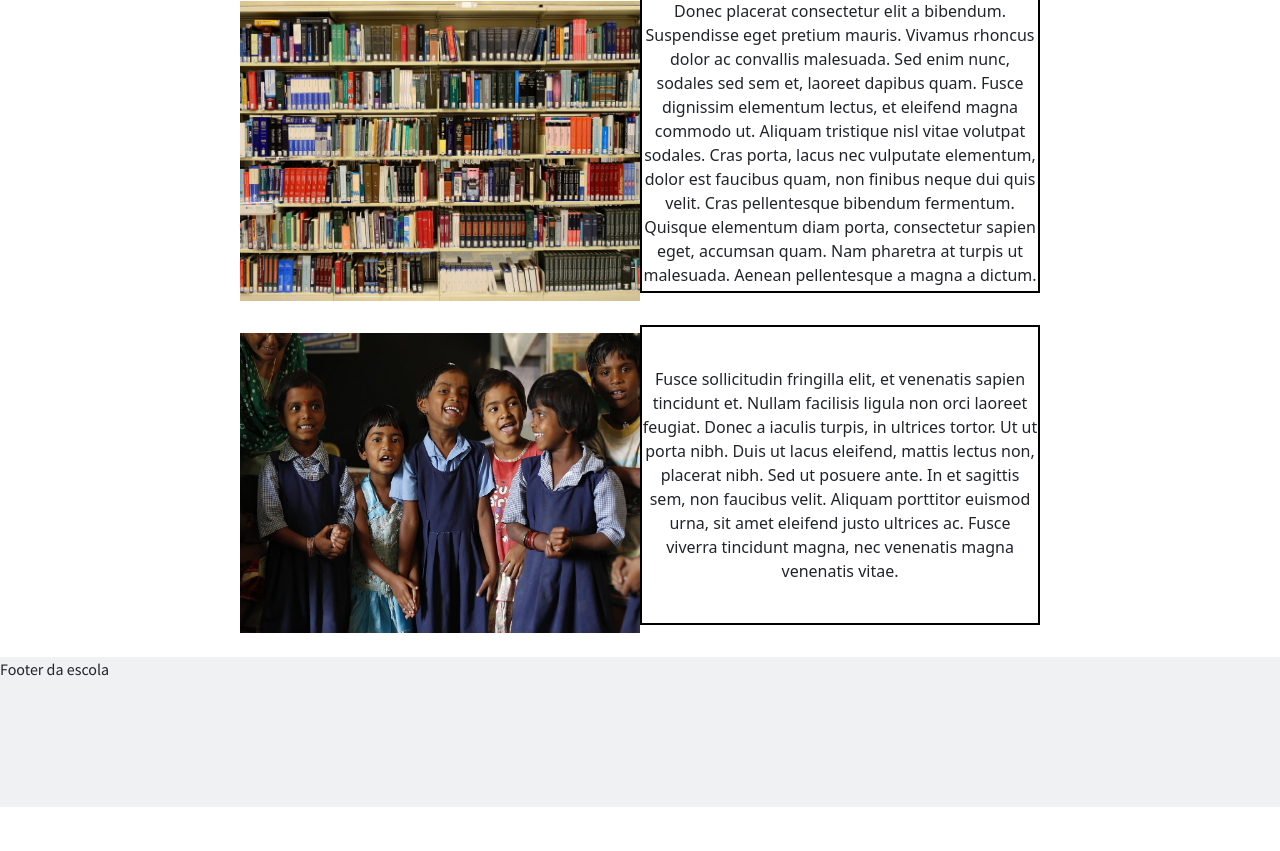
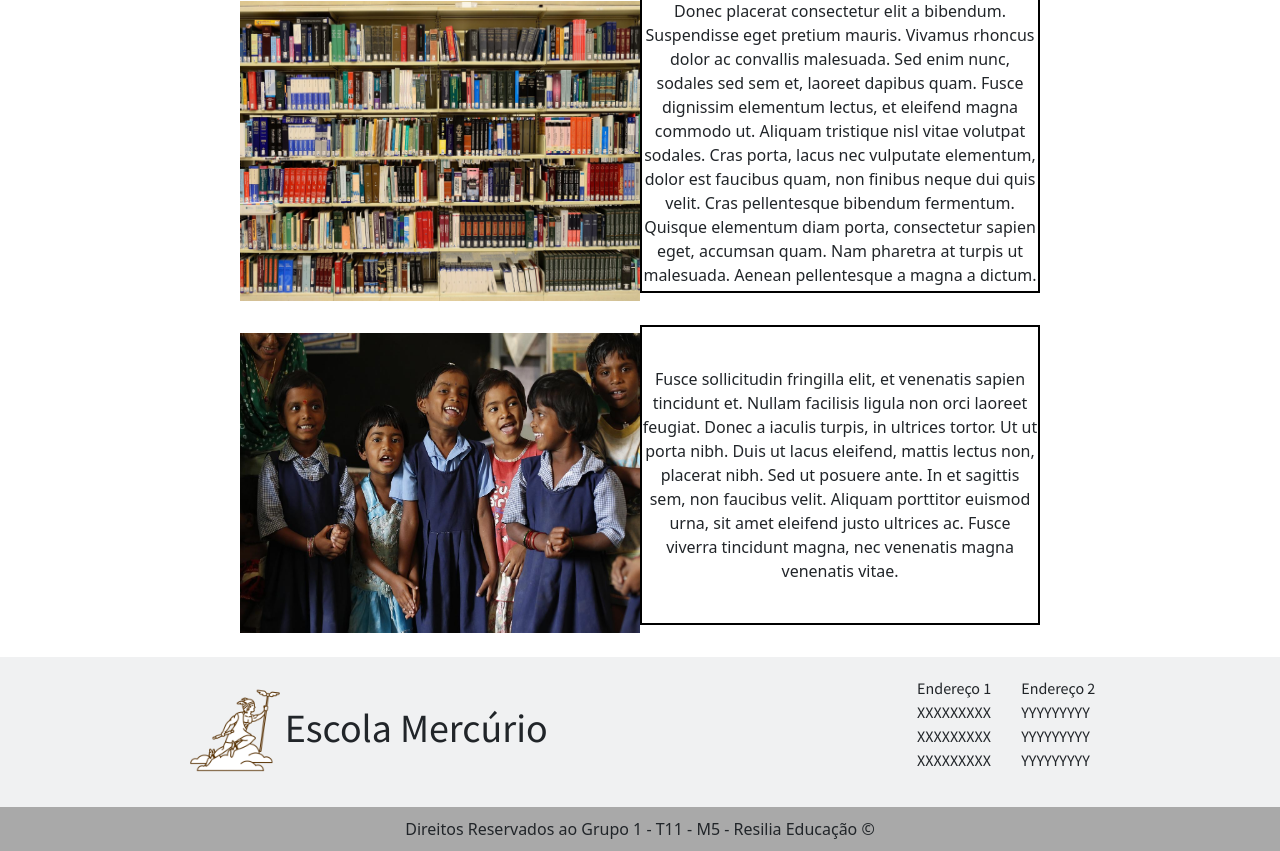
Before and after one commit to yagormoraes/projetoModulo5, a React (Create React App) app in the folder escola-mercurio/: page /sobre in a window 1280 px wide. Shown: the part 449-1300 px from the top of the page. Before the commit the page ends 1256 px from the top, so only its background shows below. Built offline with nearby package versions, Linux system fonts and the light colour scheme.

Commit message:
Ajustes do Footer e criação do componente Logo

```diff
--- a/escola-mercurio/src/Components/Footer.jsx
+++ b/escola-mercurio/src/Components/Footer.jsx
@@ -1,5 +1,7 @@
 import React from 'react'
 import styled from 'styled-components'
+import Logo from './Logo'
+
 
 function Footer(){
     const Footer = styled.footer`
@@ -7,12 +9,54 @@ function Footer(){
         width: 100%;
         background-color: #F0F1F2;
         display:flex;
+        align-items:center;
+        justify-content:space-around;
         font-family: 'Source Sans Pro', sans-serif;
+    `
 
+    const Addresses = styled.div`
+        display:flex;
+        gap:30px;
+    `
+    const Address = styled.div`
+        display:flex;
+        flex-direction:column;
+        justify-content:center;
+        line-height:0.5;
+    `
+
+    const CopyrightText = styled.p`
+    display:flex;
+    align-items:center;
+    justify-content:center;
+    background-color:darkgray;
+    padding:10px;
+    margin:0;
     `
 
     return(
-        <Footer>Footer da escola</Footer>
+        <>
+        <Footer>
+            <Logo></Logo>
+            <Addresses>
+                <Address>
+                    <p>Endereço 1</p>
+                    <p>XXXXXXXXX</p>
+                    <p>XXXXXXXXX</p>
+                    <p>XXXXXXXXX</p>
+                </Address>
+                <Address>
+                    <p>Endereço 2</p>
+                    <p>YYYYYYYYY</p>
+                    <p>YYYYYYYYY</p>
+                    <p>YYYYYYYYY</p>
+                </Address>
+            </Addresses>
+
+        </Footer>
+        <CopyrightText>Direitos Reservados ao Grupo 1 - T11 - M5 - Resilia Educação &copy;</CopyrightText>
+        </>
+
     )
 }
 
--- /dev/null
+++ b/escola-mercurio/src/Components/Logo.jsx
@@ -0,0 +1,19 @@
+import React from "react";
+import styled from 'styled-components'
+import hermes from '../Assets/hermes.png'
+
+function Logo() {
+    const Logo = styled.div`
+        display:flex;
+        align-items:center;
+
+    `
+  return (
+    <Logo>
+        <img src={hermes} alt="" width={100} height={100}/>
+        <h1>Escola Mercúrio</h1>
+    </Logo>
+  )
+}
+
+export default Logo
```
